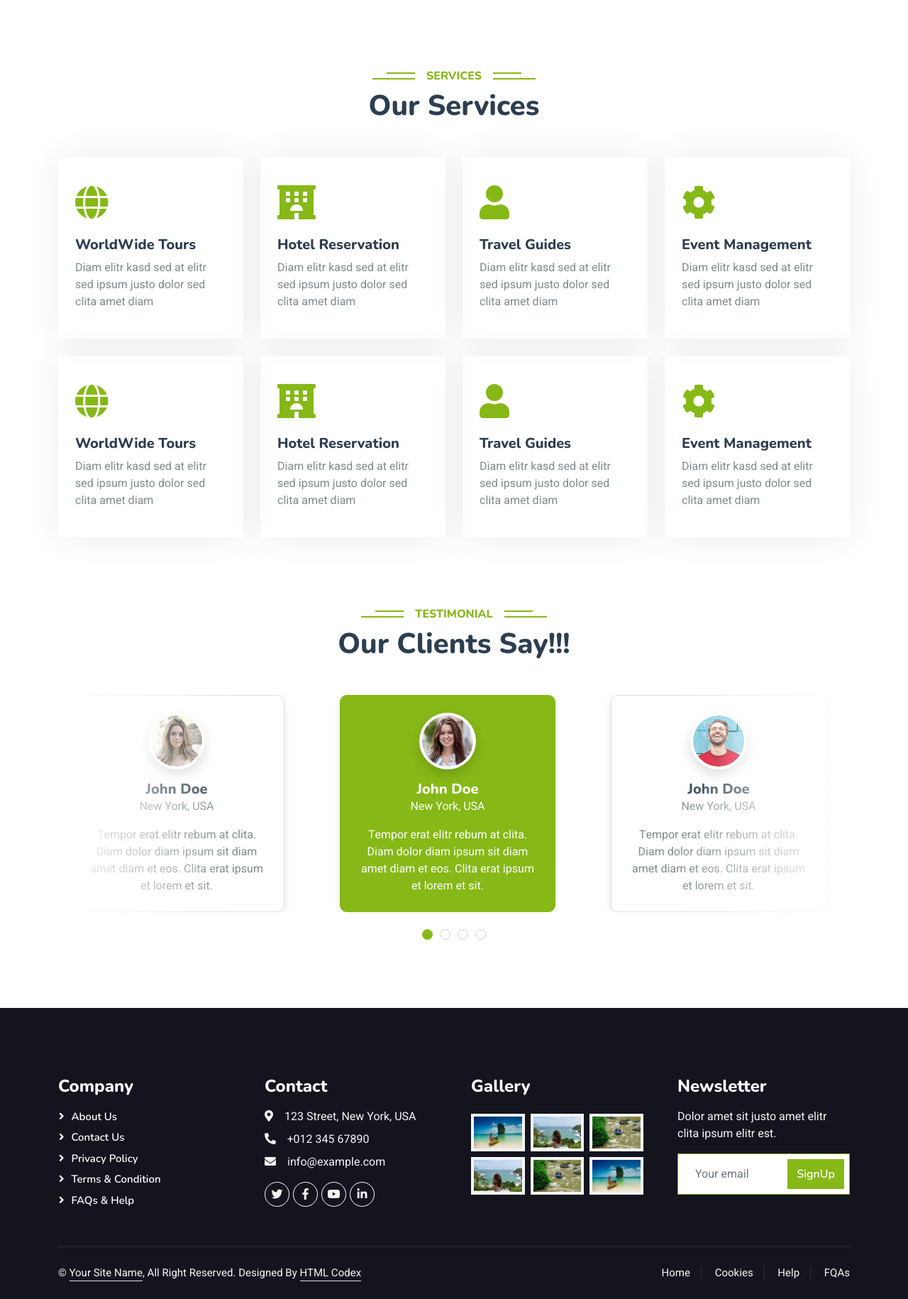
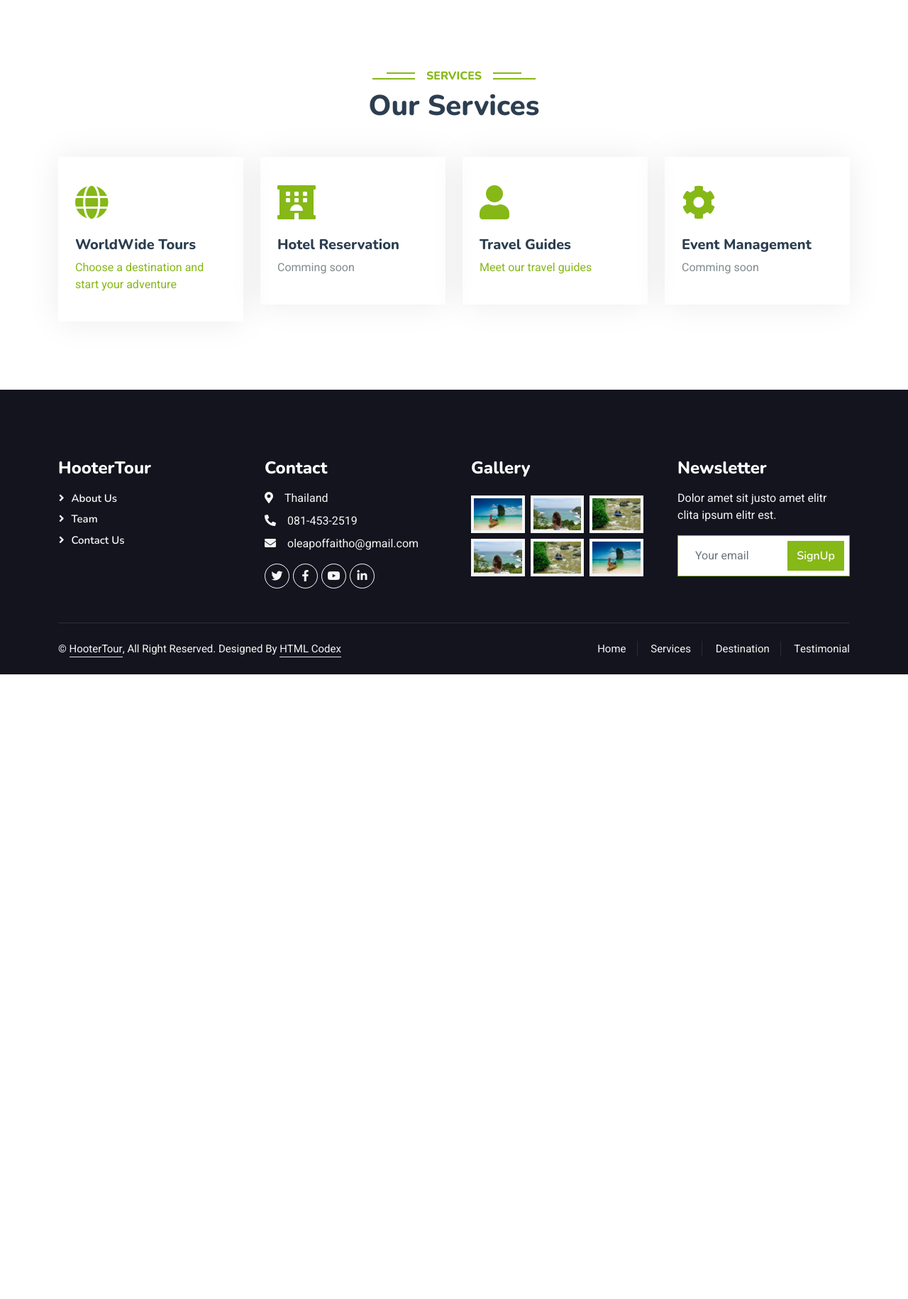
Before and after one commit to Hootyhooty/HooterTour, a Flask app: page /service in a window 1280 px wide. Shown: the part 535-2365 px from the top of the page at 71% size. After the commit the page ends 1485 px from the top, so only its background shows below. Run offline with Flask 3, Linux system fonts and the light colour scheme; a database or web service that is not in the repository returns one stand-in record (values such as "Sample title"); parts of the project's set-up code (start-up, migrations or seed data) failed here and were passed over; some libraries are stand-ins or nearby versions.

Commit message:
Fix a lot of details

```diff
--- a/controllers/authController.py
+++ b/controllers/authController.py
@@ -12,6 +12,9 @@ from Utils.AppError import AppError
 from Utils.email import Email
 
 import logging
+#is_prod = current_app.config.get('ENV') == 'production'
+is_prod = os.getenv('ENV') == 'production'
+
 
 # Debug JWT module
 logger = logging.getLogger(__name__)
@@ -48,7 +51,7 @@ def sign_token(user_id: str) -> str:
         logger.error(f"JWT encode failed: {str(e)}")
         raise AppError("Token generation failed: Invalid JWT library", 500)
 
-def create_send_token(user: User, status_code: int, req) -> 'make_response':
+def create_send_token(user: User, status_code: int) -> 'make_response':
     """
     Create a JWT token, set it in a cookie, and return a response with a redirect URL.
     """
@@ -74,8 +77,8 @@ def create_send_token(user: User, status_code: int, req) -> 'make_response':
         token,
         expires=expires,
         httponly=True,
-        secure=True if current_app.config.get('ENV') == 'production' else False,
-        samesite='Strict'
+        secure=is_prod,
+        samesite='None' if is_prod else 'Lax'
     )
 
     # Remove sensitive fields from user
@@ -153,7 +156,7 @@ def signup():
             # Continue despite email failure
 
         logger.info(f"User signed up successfully: {new_user.email}")
-        return create_send_token(new_user, 201, request)
+        return create_send_token(new_user, 201)
     except ValidationError as e:
         logger.error(f"Validation error during signup: {str(e)}")
         raise AppError(f"Validation error: {str(e)}", 400)
@@ -184,7 +187,7 @@ def login():
             raise AppError('Incorrect email or password', 401)
 
         logger.info(f"User logged in successfully: {user.email}")
-        return create_send_token(user, 200, request)
+        return create_send_token(user, 200)
     except AppError as e:
         raise e
     except Exception as e:
--- a/controllers/userController.py
+++ b/controllers/userController.py
@@ -15,6 +15,7 @@ import logging
 from datetime import datetime
 from dateutil import parser
 from db import db
+from controllers.authController import create_send_token
 
 # Configure logging
 logging.basicConfig(level=logging.INFO)
@@ -467,11 +468,11 @@ def update_me():
         updated_user = User.objects(id=g.user.id).first()
 
         logger.info(f"User updated successfully: {updated_user.email}")
-        return jsonify({
-            "status": "success",
-            "message": "Profile updated successfully",
-            "data": {"user": updated_user.to_json()}
-        }), 200
+        return create_send_token(updated_user, 200)
+        #return jsonify({
+        #    "message": "Profile updated successfully",
+        #    "data": {"user": updated_user.to_json()}
+        #}), 200
     except AppError as e:
         logger.error(f"AppError: {str(e)}")
         raise e
--- a/controllers/viewController.py
+++ b/controllers/viewController.py
@@ -348,12 +348,49 @@ def error():
 
 def team():
     try:
-        # Redirect to about page since team functionality is now in about
-        return redirect(url_for('viewRoutes.about'))
+        logger.debug("Entering team() function")
+        guides = User.objects(role__in=[Role.GUIDE, Role.LEAD_GUIDE], active=True).order_by('-role', 'name')
+        logger.debug(f"Found {len(guides)} active users with role 'guide' or 'lead-guide': {[g.name for g in guides]}")
+
+        if not guides:
+            all_roles = User.objects().distinct('role')
+            logger.debug(f"No guides found. All roles in database: {all_roles}")
+            flash('No guides available at the moment.', 'info')
+            selected_guides = []
+        else:
+            selected_guides = []
+            for guide in guides:
+                if not guide.profile_slug:
+                    logger.warning(f"Guide {guide.name} missing profile_slug")
+                    continue
+                if not guide.name:
+                    logger.warning(f"Guide with profile_slug {guide.profile_slug} missing name")
+                    continue
+                guide_data = {
+                    '_id': str(guide.id),
+                    'name': guide.name,
+                    'role': guide.role.value.replace('-', ' ').title(),
+                    'photo': f"/api/v1/users/image/{guide.profile_slug}" if guide.photo and guide.photo != 'default.jpg' else '/static/img/users/default.jpg',
+                    'facebook': getattr(guide, 'facebook', ''),
+                    'instagram': getattr(guide, 'instagram', ''),
+                    'twitter': getattr(guide, 'twitter', ''),
+                    'profile_slug': guide.profile_slug
+                }
+                selected_guides.append(guide_data)
+            logger.debug(f"Prepared selected_guides: {selected_guides}")
+
+        logger.debug("Attempting to render team.html")
+        response = render_template('team.html', title='Team', guides=selected_guides)
+        logger.debug("Successfully rendered team.html")
+        return response
+    except TemplateNotFound as e:
+        logger.error(f"TemplateNotFound in team: {str(e)}\n{traceback.format_exc()}")
+        flash(f'Error: Template {e} not found.', 'error')
+        return render_template('error.html', title='Template Error'), 500
     except Exception as e:
-        print(f"Error in team redirect: {str(e)}")
-        flash(f'Error redirecting to about page: {e}', 'error')
-        return render_template('error.html'), 500
+        logger.error(f"Error in team function: {str(e)}\n{traceback.format_exc()}")
+        flash(f'Error rendering team page: {e}', 'error')
+        return render_template('error.html', title='Error'), 500
 
 def testimonial():
     try:
--- a/db.py
+++ b/db.py
@@ -24,7 +24,7 @@ class Database:
 
     def connect(self):
         try:
-            print(f"Connecting to MongoDB with URI: {self.connection_string}")
+            print(f"Connecting to MongoDB")
             self.client = MongoClient(self.connection_string, serverSelectionTimeoutMS=5000)
             self.client.admin.command('ping')
             self.db = self.client['tourist_db']
@@ -34,7 +34,7 @@ class Database:
             self.user_imgs_collection = self.db['user_imgs']
             self.imgs_collection = self.db['imgs']
             # self.tour_imgs_collection = self.db['tour_imgs']  # Commented out: No longer using tour_imgs
-            print(f"Initialized collections: users={self.users_collection}, tours={self.tours_collection}, reviews={self.reviews_collection}, user_imgs={self.user_imgs_collection}, imgs={self.imgs_collection}")
+            print(f"Initialized collections")
             print("DB connection successful!")
 
             connect(db='tourist_db', host=self.connection_string)
--- a/templates/about.html
+++ b/templates/about.html
@@ -34,6 +34,12 @@
                     </div>
                     <div class="col-sm-6">
                         <p class="mb-0"><i class="fa fa-arrow-right text-primary me-2"></i>Portfolio Project</p>
+                    </div>
+                    <div class="col-sm-6">
+                        <p class="mb-0">
+                          <i class="fa fa-arrow-right text-primary me-2"></i>
+                          <a href="https://hooterblog.onrender.com/" target="_blank">Here my blog</a>
+                        </p>
                     </div>
                 </div>
             </div>
--- a/templates/footer.html
+++ b/templates/footer.html
@@ -3,18 +3,17 @@
         <div class="container py-5">
             <div class="row g-5">
                 <div class="col-lg-3 col-md-6">
-                    <h4 class="text-white mb-3">Company</h4>
-                    <a class="btn btn-link" href="">About Us</a>
-                    <a class="btn btn-link" href="">Contact Us</a>
-                    <a class="btn btn-link" href="">Privacy Policy</a>
-                    <a class="btn btn-link" href="">Terms & Condition</a>
-                    <a class="btn btn-link" href="">FAQs & Help</a>
+                    <h4 class="text-white mb-3">HooterTour</h4>
+                    <a class="btn btn-link" href="/about">About Us</a>
+                    <a class="btn btn-link" href="/about">Team</a>
+                    <a class="btn btn-link" href="/contact">Contact Us</a>
+
                 </div>
                 <div class="col-lg-3 col-md-6">
                     <h4 class="text-white mb-3">Contact</h4>
-                    <p class="mb-2"><i class="fa fa-map-marker-alt me-3"></i>123 Street, New York, USA</p>
-                    <p class="mb-2"><i class="fa fa-phone-alt me-3"></i>+012 345 67890</p>
-                    <p class="mb-2"><i class="fa fa-envelope me-3"></i>info@example.com</p>
+                    <p class="mb-2"><i class="fa fa-map-marker-alt me-3"></i>Thailand</p>
+                    <p class="mb-2"><i class="fa fa-phone-alt me-3"></i>081-453-2519</p>
+                    <p class="mb-2"><i class="fa fa-envelope me-3"></i>oleapoffaitho@gmail.com</p>
                     <div class="d-flex pt-2">
                         <a class="btn btn-outline-light btn-social" href=""><i class="fab fa-twitter"></i></a>
                         <a class="btn btn-outline-light btn-social" href=""><i class="fab fa-facebook-f"></i></a>
@@ -59,17 +58,17 @@
             <div class="copyright">
                 <div class="row">
                     <div class="col-md-6 text-center text-md-start mb-3 mb-md-0">
-                        &copy; <a class="border-bottom" href="#">Your Site Name</a>, All Right Reserved.
+                        &copy; <a class="border-bottom" href="#">HooterTour</a>, All Right Reserved.
 
                         <!--/*** This template is free as long as you keep the footer author’s credit link/attribution link/backlink. If you'd like to use the template without the footer author’s credit link/attribution link/backlink, you can purchase the Credit Removal License from "https://htmlcodex.com/credit-removal". Thank you for your support. ***/-->
                         Designed By <a class="border-bottom" href="https://htmlcodex.com">HTML Codex</a>
                     </div>
                     <div class="col-md-6 text-center text-md-end">
                         <div class="footer-menu">
-                            <a href="">Home</a>
-                            <a href="">Cookies</a>
-                            <a href="">Help</a>
-                            <a href="">FQAs</a>
+                            <a href="/">Home</a>
+                            <a href="/service">Services</a>
+                            <a href="/destination">Destination</a>
+                            <a href="/testimonial">Testimonial</a>
                         </div>
                     </div>
                 </div>
--- a/templates/header.html
+++ b/templates/header.html
@@ -11,9 +11,9 @@
         <div class="row gx-0">
             <div class="col-lg-8 text-center text-lg-start mb-2 mb-lg-0">
                 <div class="d-inline-flex align-items-center" style="height: 45px;">
-                    <small class="me-3 text-light"><i class="fa fa-map-marker-alt me-2"></i>123 Street, New York, USA</small>
-                    <small class="me-3 text-light"><i class="fa fa-phone-alt me-2"></i>+012 345 6789</small>
-                    <small class="text-light"><i class="fa fa-envelope-open me-2"></i>info@example.com</small>
+                    <small class="me-3 text-light"><i class="fa fa-map-marker-alt me-2"></i>Thailand</small>
+                    <small class="me-3 text-light"><i class="fa fa-phone-alt me-2"></i>081-453-2519</small>
+                    <small class="text-light"><i class="fa fa-envelope-open me-2"></i>oleapoffaitho@gmail.com</small>
                 </div>
             </div>
             <div class="col-lg-4 text-center text-lg-end">
--- a/templates/service.html
+++ b/templates/service.html
@@ -11,74 +11,42 @@
             </div>
             <div class="row g-4">
                 <div class="col-lg-3 col-sm-6 wow fadeInUp" data-wow-delay="0.1s">
+                    <a href="{{ url_for('view_routes.destination') }}" class="text-decoration-none">
                         <div class="service-item rounded pt-3">
                             <div class="p-4">
                                 <i class="fa fa-3x fa-globe text-primary mb-4"></i>
                                 <h5>WorldWide Tours</h5>
-                            <p>Diam elitr kasd sed at elitr sed ipsum justo dolor sed clita amet diam</p>
+                                <p>Choose a destination and start your adventure</p>
                             </div>
                         </div>
+                    </a>
                 </div>
                 <div class="col-lg-3 col-sm-6 wow fadeInUp" data-wow-delay="0.3s">
                     <div class="service-item rounded pt-3">
                         <div class="p-4">
                             <i class="fa fa-3x fa-hotel text-primary mb-4"></i>
                             <h5>Hotel Reservation</h5>
-                            <p>Diam elitr kasd sed at elitr sed ipsum justo dolor sed clita amet diam</p>
+                            <p>Comming soon</p>
                         </div>
                     </div>
                 </div>
                 <div class="col-lg-3 col-sm-6 wow fadeInUp" data-wow-delay="0.5s">
+                    <a href="{{ url_for('view_routes.about') }}" class="text-decoration-none">
                         <div class="service-item rounded pt-3">
                             <div class="p-4">
                                 <i class="fa fa-3x fa-user text-primary mb-4"></i>
                                 <h5>Travel Guides</h5>
-                            <p>Diam elitr kasd sed at elitr sed ipsum justo dolor sed clita amet diam</p>
+                                <p>Meet our travel guides</p>
                             </div>
                         </div>
+                    </a>
                 </div>
                 <div class="col-lg-3 col-sm-6 wow fadeInUp" data-wow-delay="0.7s">
                     <div class="service-item rounded pt-3">
                         <div class="p-4">
                             <i class="fa fa-3x fa-cog text-primary mb-4"></i>
                             <h5>Event Management</h5>
-                            <p>Diam elitr kasd sed at elitr sed ipsum justo dolor sed clita amet diam</p>
-                        </div>
-                    </div>
-                </div>
-                <div class="col-lg-3 col-sm-6 wow fadeInUp" data-wow-delay="0.1s">
-                    <div class="service-item rounded pt-3">
-                        <div class="p-4">
-                            <i class="fa fa-3x fa-globe text-primary mb-4"></i>
-                            <h5>WorldWide Tours</h5>
-                            <p>Diam elitr kasd sed at elitr sed ipsum justo dolor sed clita amet diam</p>
-                        </div>
-                    </div>
-                </div>
-                <div class="col-lg-3 col-sm-6 wow fadeInUp" data-wow-delay="0.3s">
-                    <div class="service-item rounded pt-3">
-                        <div class="p-4">
-                            <i class="fa fa-3x fa-hotel text-primary mb-4"></i>
-                            <h5>Hotel Reservation</h5>
-                            <p>Diam elitr kasd sed at elitr sed ipsum justo dolor sed clita amet diam</p>
-                        </div>
-                    </div>
-                </div>
-                <div class="col-lg-3 col-sm-6 wow fadeInUp" data-wow-delay="0.5s">
-                    <div class="service-item rounded pt-3">
-                        <div class="p-4">
-                            <i class="fa fa-3x fa-user text-primary mb-4"></i>
-                            <h5>Travel Guides</h5>
-                            <p>Diam elitr kasd sed at elitr sed ipsum justo dolor sed clita amet diam</p>
-                        </div>
-                    </div>
-                </div>
-                <div class="col-lg-3 col-sm-6 wow fadeInUp" data-wow-delay="0.7s">
-                    <div class="service-item rounded pt-3">
-                        <div class="p-4">
-                            <i class="fa fa-3x fa-cog text-primary mb-4"></i>
-                            <h5>Event Management</h5>
-                            <p>Diam elitr kasd sed at elitr sed ipsum justo dolor sed clita amet diam</p>
+                            <p>Comming soon</p>
                         </div>
                     </div>
                 </div>
@@ -87,42 +55,4 @@
     </div>
     <!-- Service End -->
 
-
-    <!-- Testimonial Start -->
-    <div class="container-xxl py-5 wow fadeInUp" data-wow-delay="0.1s">
-        <div class="container">
-            <div class="text-center">
-                <h6 class="section-title bg-white text-center text-primary px-3">Testimonial</h6>
-                <h1 class="mb-5">Our Clients Say!!!</h1>
-            </div>
-            <div class="owl-carousel testimonial-carousel position-relative">
-                <div class="testimonial-item bg-white text-center border p-4">
-                    <img class="bg-white rounded-circle shadow p-1 mx-auto mb-3" src="img/testimonial-1.jpg" style="width: 80px; height: 80px;">
-                    <h5 class="mb-0">John Doe</h5>
-                    <p>New York, USA</p>
-                    <p class="mb-0">Tempor erat elitr rebum at clita. Diam dolor diam ipsum sit diam amet diam et eos. Clita erat ipsum et lorem et sit.</p>
-                </div>
-                <div class="testimonial-item bg-white text-center border p-4">
-                    <img class="bg-white rounded-circle shadow p-1 mx-auto mb-3" src="img/testimonial-2.jpg" style="width: 80px; height: 80px;">
-                    <h5 class="mb-0">John Doe</h5>
-                    <p>New York, USA</p>
-                    <p class="mt-2 mb-0">Tempor erat elitr rebum at clita. Diam dolor diam ipsum sit diam amet diam et eos. Clita erat ipsum et lorem et sit.</p>
-                </div>
-                <div class="testimonial-item bg-white text-center border p-4">
-                    <img class="bg-white rounded-circle shadow p-1 mx-auto mb-3" src="img/testimonial-3.jpg" style="width: 80px; height: 80px;">
-                    <h5 class="mb-0">John Doe</h5>
-                    <p>New York, USA</p>
-                    <p class="mt-2 mb-0">Tempor erat elitr rebum at clita. Diam dolor diam ipsum sit diam amet diam et eos. Clita erat ipsum et lorem et sit.</p>
-                </div>
-                <div class="testimonial-item bg-white text-center border p-4">
-                    <img class="bg-white rounded-circle shadow p-1 mx-auto mb-3" src="img/testimonial-4.jpg" style="width: 80px; height: 80px;">
-                    <h5 class="mb-0">John Doe</h5>
-                    <p>New York, USA</p>
-                    <p class="mt-2 mb-0">Tempor erat elitr rebum at clita. Diam dolor diam ipsum sit diam amet diam et eos. Clita erat ipsum et lorem et sit.</p>
-                </div>
-            </div>
-        </div>
-    </div>
-    <!-- Testimonial End -->
-
 {% endblock %}
```
Also changed, not shown: templates/READ-ME.txt (deleted, +0 -11 lines), templates/contact.html (+38 -9 lines), templates/dashboard.html (+5 -8 lines), templates/index.html (+13 -7 lines). Lines whose indentation alone changed are shown as unchanged.
